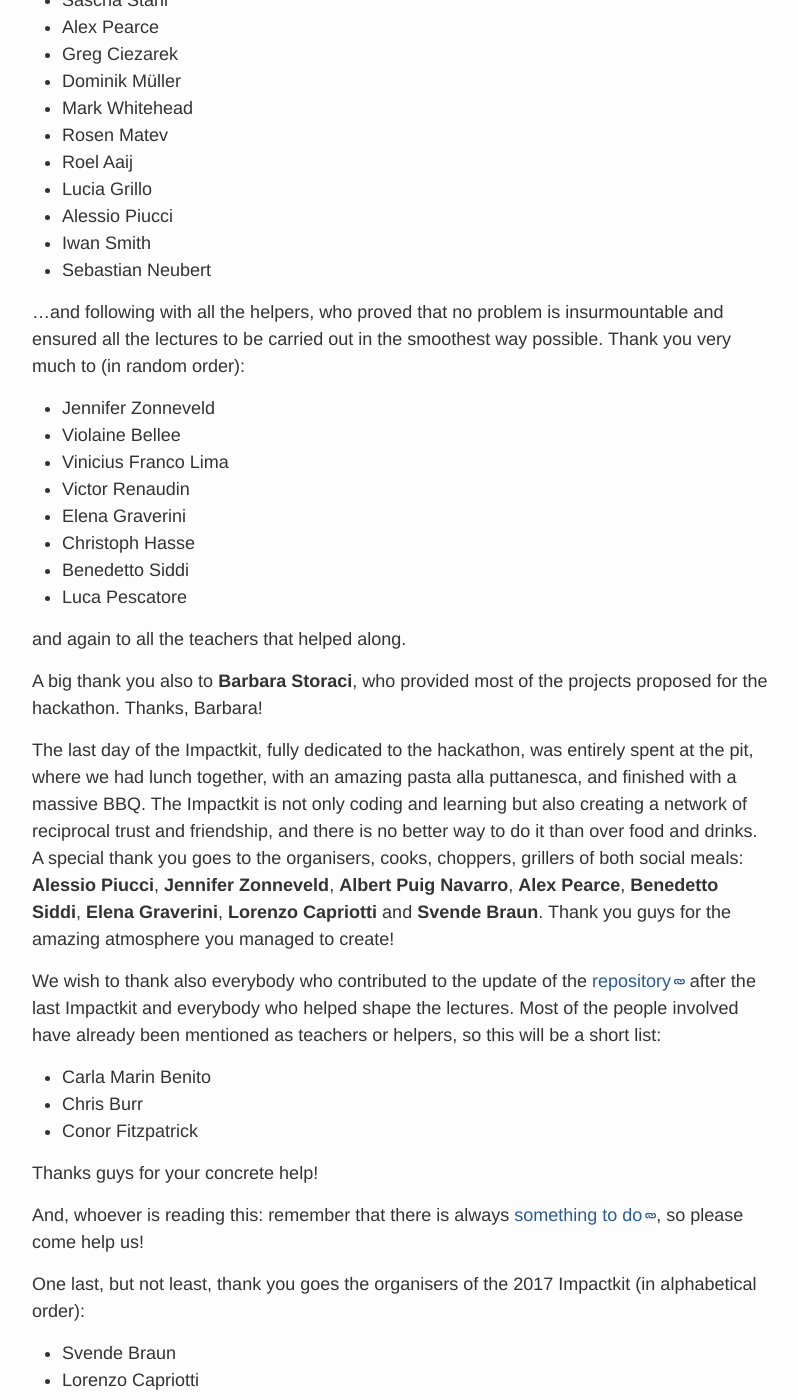
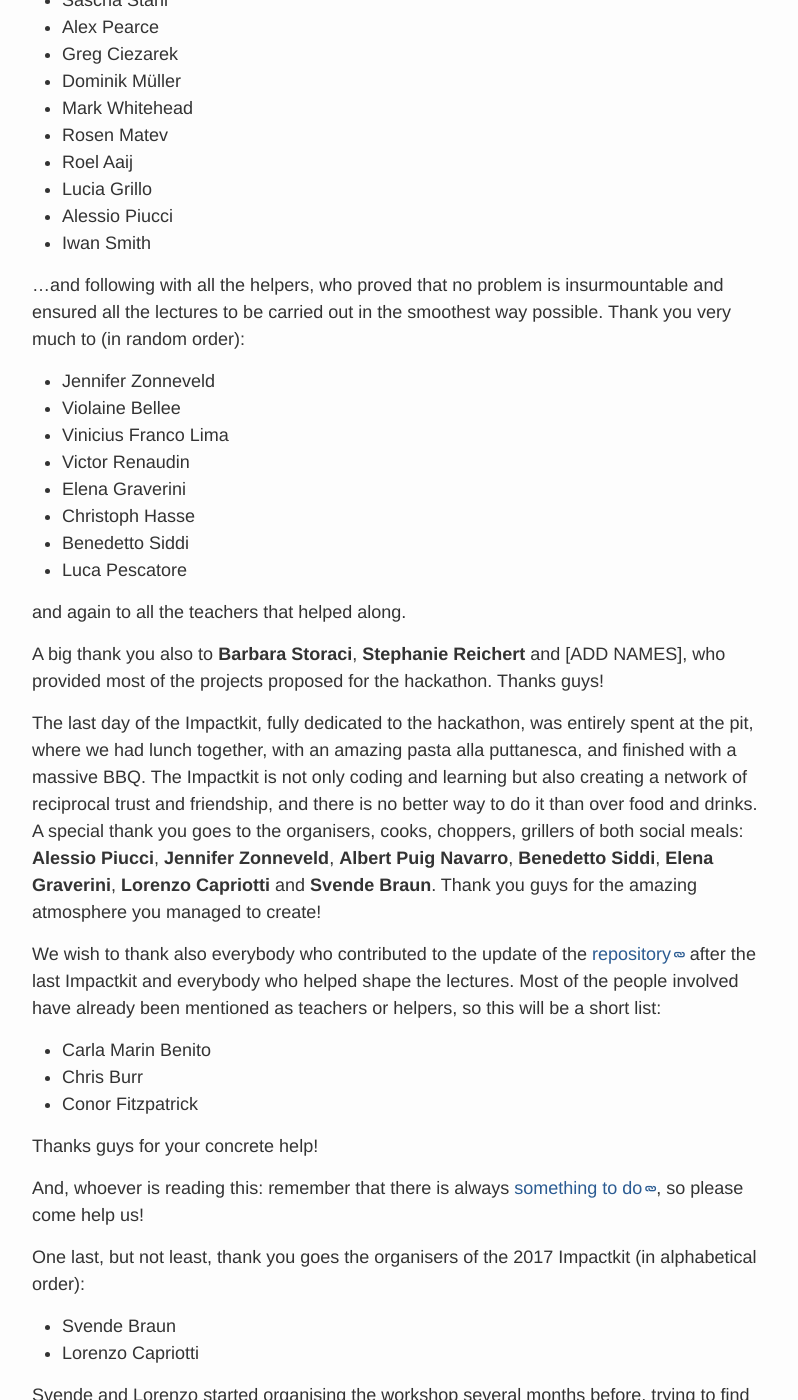
Before and after one commit to lhcb/starterkit, a Jekyll site: the page built from _posts/2017-05-03-impactkit.md, in a window 1280 px wide and 1400 px high, scrolled down 3080 px. Shown: the whole window, without its empty margins (238-1036 px from the left). Built offline with Jekyll 4.4.1, drawn with Linux system fonts in a browser that asks for light colours.

Commit message:
Changes to some names

```diff
--- a/_posts/2017-05-03-impactkit.md
+++ b/_posts/2017-05-03-impactkit.md
@@ -65,7 +65,6 @@ cycle of frustration when there's no help available.
 * Lucia Grillo
 * Alessio Piucci
 * Iwan Smith
-* Sebastian Neubert
 
 ...and following with all the helpers, who proved that no problem is insurmountable and ensured all the lectures to be carried out in the smoothest way possible. Thank you very much to (in random order):
 
@@ -80,9 +79,9 @@ cycle of frustration when there's no help available.
 
 and again to all the teachers that helped along.
 
-A big thank you also to **Barbara Storaci**, who provided most of the projects proposed for the hackathon. Thanks, Barbara!
+A big thank you also to **Barbara Storaci**, **Stephanie Reichert** and [ADD NAMES], who provided most of the projects proposed for the hackathon. Thanks guys!
 
-The last day of the Impactkit, fully dedicated to the hackathon, was entirely spent at the pit, where we had lunch together, with an amazing pasta alla puttanesca, and finished with a massive BBQ. The Impactkit is not only coding and learning but also creating a network of reciprocal trust and friendship, and there is no better way to do it than over food and drinks. A special thank you goes to the organisers, cooks, choppers, grillers of both social meals: **Alessio Piucci**, **Jennifer Zonneveld**, **Albert Puig Navarro**, **Alex Pearce**, **Benedetto Siddi**, **Elena Graverini**, **Lorenzo Capriotti** and **Svende Braun**. Thank you guys for the amazing atmosphere you managed to create!
+The last day of the Impactkit, fully dedicated to the hackathon, was entirely spent at the pit, where we had lunch together, with an amazing pasta alla puttanesca, and finished with a massive BBQ. The Impactkit is not only coding and learning but also creating a network of reciprocal trust and friendship, and there is no better way to do it than over food and drinks. A special thank you goes to the organisers, cooks, choppers, grillers of both social meals: **Alessio Piucci**, **Jennifer Zonneveld**, **Albert Puig Navarro**, **Benedetto Siddi**, **Elena Graverini**, **Lorenzo Capriotti** and **Svende Braun**. Thank you guys for the amazing atmosphere you managed to create!
 
 We wish to thank also everybody who contributed to the update of the [repository][repository] after the last Impactkit and everybody who helped shape the lectures. Most of the people involved have already been mentioned as teachers or helpers, so this will be a short list:
 
```
